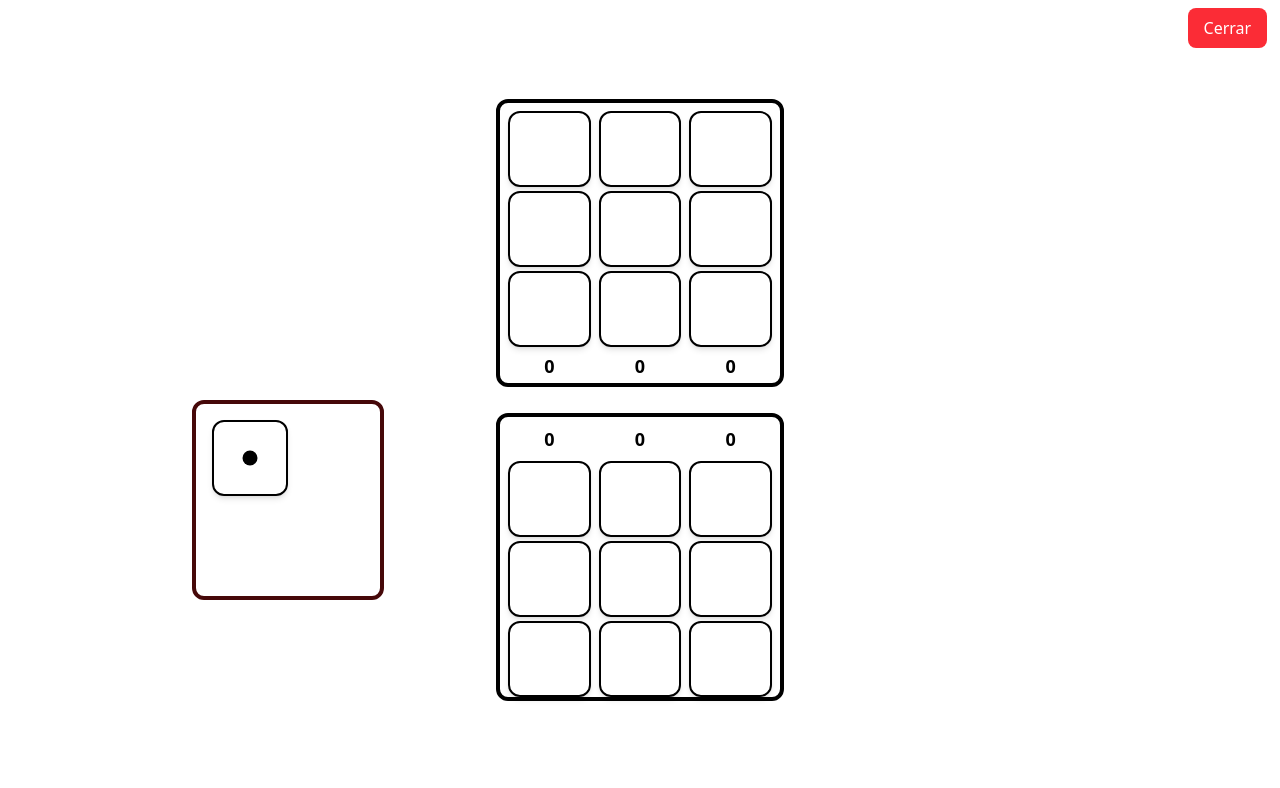
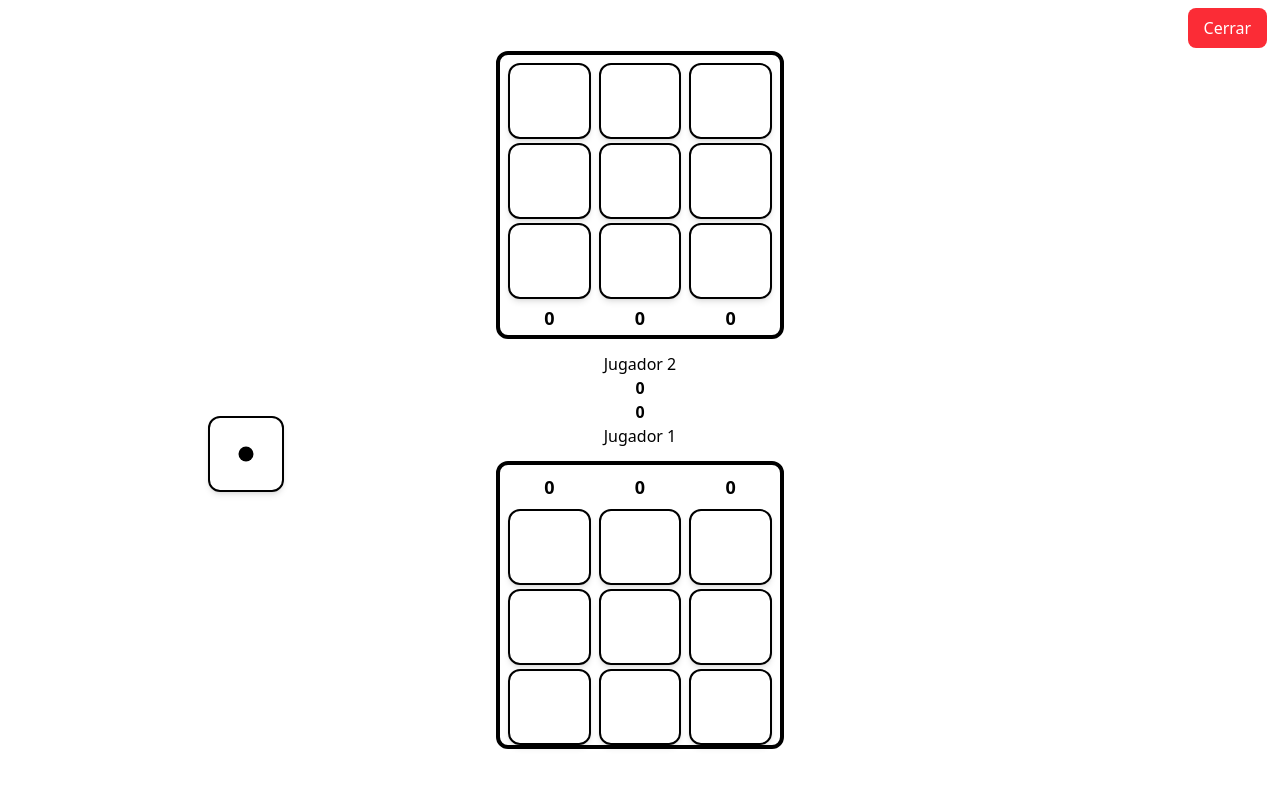
Before and after one commit to MAL501/Matatena, a React (Vite) app in the folder Matatena/: page /Matatena/play in a window 1280 px wide. Shown: the top 788 px of the page. Built offline with nearby package versions, Linux system fonts and the light colour scheme.

Commit message:
Se incorporan los nombres de los jugadores

```diff
--- a/Matatena/src/components/Table.jsx
+++ b/Matatena/src/components/Table.jsx
@@ -12,13 +12,16 @@ const Table = () => {
     //Controlan los puntos de cada jugador
     const [player1_points, setPlayer1_points] = useState(0);
     const [player2_points, setPlayer2_points] = useState(0);
+    //Nombres de los jugadores
+    const [player1_name, setPlayer1_name] = useState("Jugador 1");
+    const [player2_name, setPlayer2_name] = useState("Jugador 2");
 
 //--------------------Variables del cubilete----------------------
     const CUP_IP = 0;
 
     //Posiciones del cubilete
-    const CUP_PLAYER2_POSITION = "absolute w-[15%] h-[25%] justify-center items-center border-4 p-4 border-red-950 rounded-xl top-[25%] right-[15%]";
-    const CUP_PLAYER1_POSITION = "absolute w-[15%] h-[25%] justify-center items-center border-4 p-4 border-red-950 rounded-xl bottom-[25%] left-[15%]";
+    const CUP_PLAYER2_POSITION = "absolute w-[15%] h-[25%] justify-center items-center  p-4  top-[25%] right-[15%]";
+    const CUP_PLAYER1_POSITION = "absolute w-[15%] h-[25%] justify-center items-right  p-4  bottom-[25%] left-[15%]";
 
     //Indica quién debe tener el cubilete
     const [cup_position, setCup_position]=useState(CUP_PLAYER1_POSITION);
@@ -226,7 +229,10 @@ const Table = () => {
                         third_columns_update={third_columns_update}
                     />
                 </div>
-
+                <p>{player2_name}</p>
+                <p className="font-extrabold">{player2_points}</p>
+                <p className="font-extrabold">{player1_points}</p>
+                <p>{player1_name}</p>
                 {/* Board inferior (Host) */}
                 <div className="mt-[1%]">
                     <Board
@@ -249,7 +255,6 @@ const Table = () => {
                     />
                 </div>
 
-                {/* Cup inferior izquierdo */}
                 <div className={cup_position}>
                     <Cup id={CUP_IP} face={dice}/>
                 </div>
```
